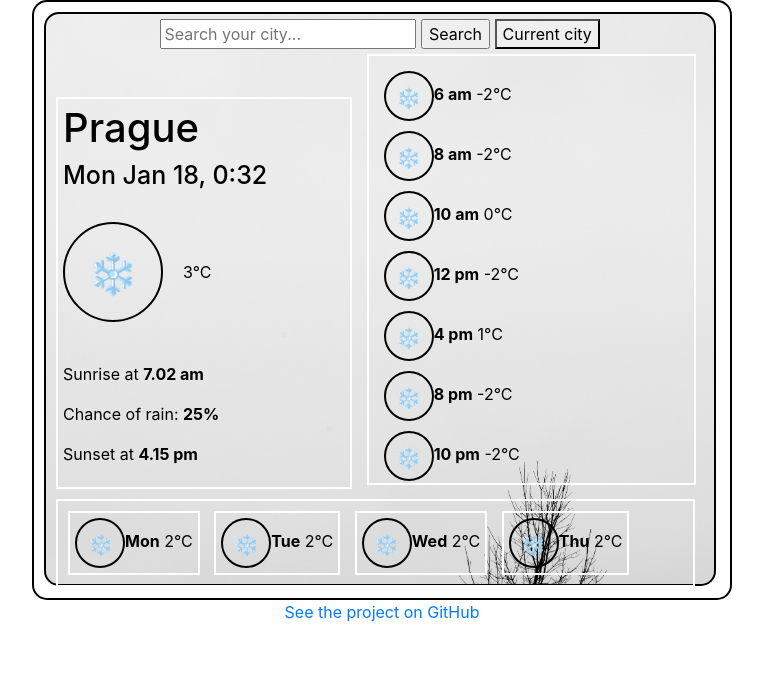
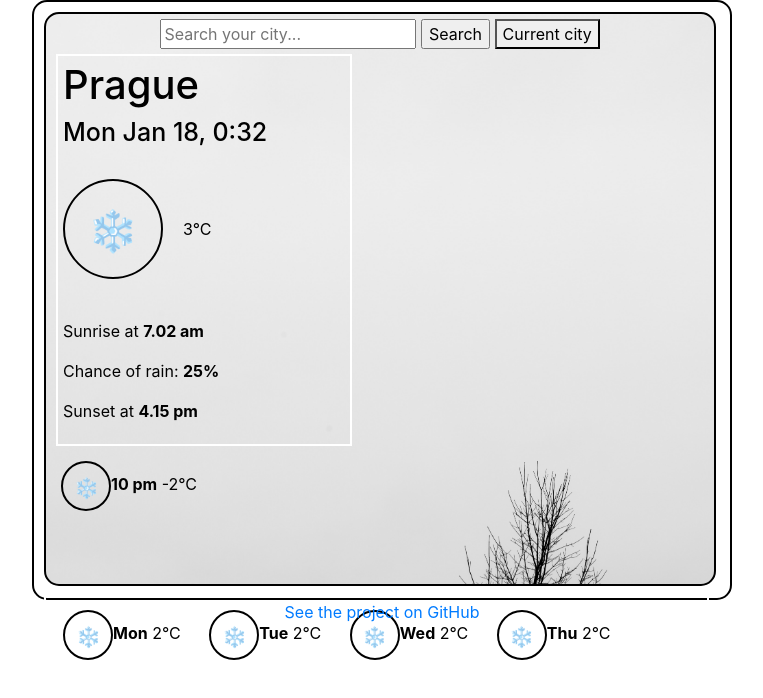
Before and after one commit to KatlynCatherine/Weather-App-Projects-SheCodes, a plain HTML site: page index.html in a window 1280 px wide. Shown: the whole page, without its empty margins (258-1021 px from the left). Drawn offline with nearby package versions, Linux system fonts and the light colour scheme.

Commit message:
Removed hourly forecast

```diff
--- a/index.html
+++ b/index.html
@@ -54,46 +54,7 @@
 
             </div>
 
-            <div class="weather_day">
 
-                <div class="under">
-
-                    <div class="circle_small">❄</div><span class="number"><strong>6 am</strong> -2°C</span>
-
-                </div>
-
-                <div class="under">
-
-                    <div class="circle_small">❄</div><span class="number"><strong>8 am</strong> -2°C</span>
-
-
-                </div>
-
-                <div class="under">
-
-                    <div class="circle_small">❄</div><span class="number"><strong>10 am</strong> 0°C</span>
-
-                </div>
-
-                <div class="under">
-
-                    <div class="circle_small">❄</div><span class="number"><strong>12 pm</strong> -2°C</span>
-
-
-                </div>
-
-                <div class="under">
-
-                    <div class="circle_small">❄</div><span class="number"><strong>4 pm</strong> 1°C</span>
-
-                </div>
-
-                <div class="under">
-
-                    <div class="circle_small">❄</div><span class="number"><strong>8 pm</strong> -2°C</span>
-
-
-                </div>
 
                 <div class="under">
 
```
